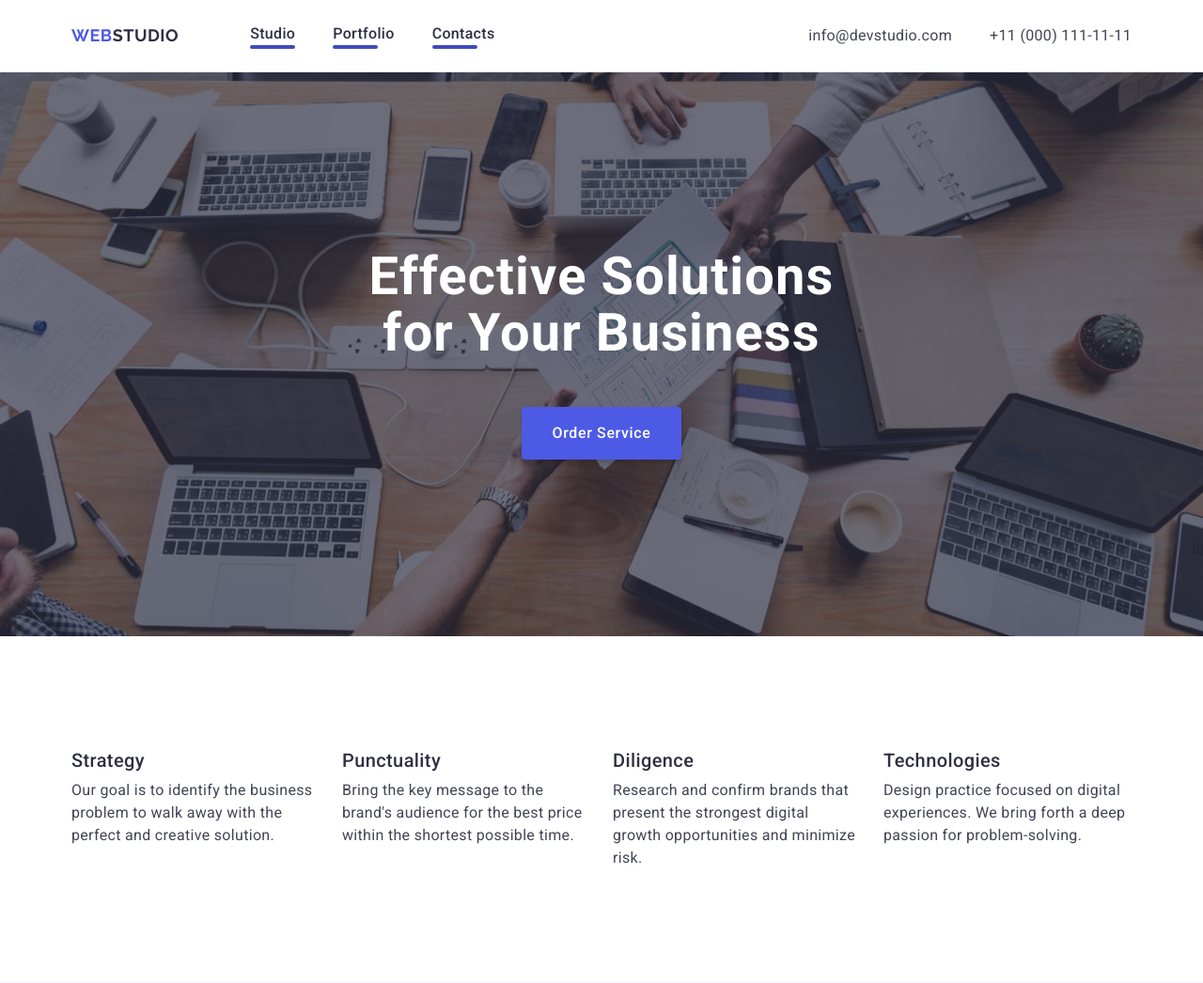
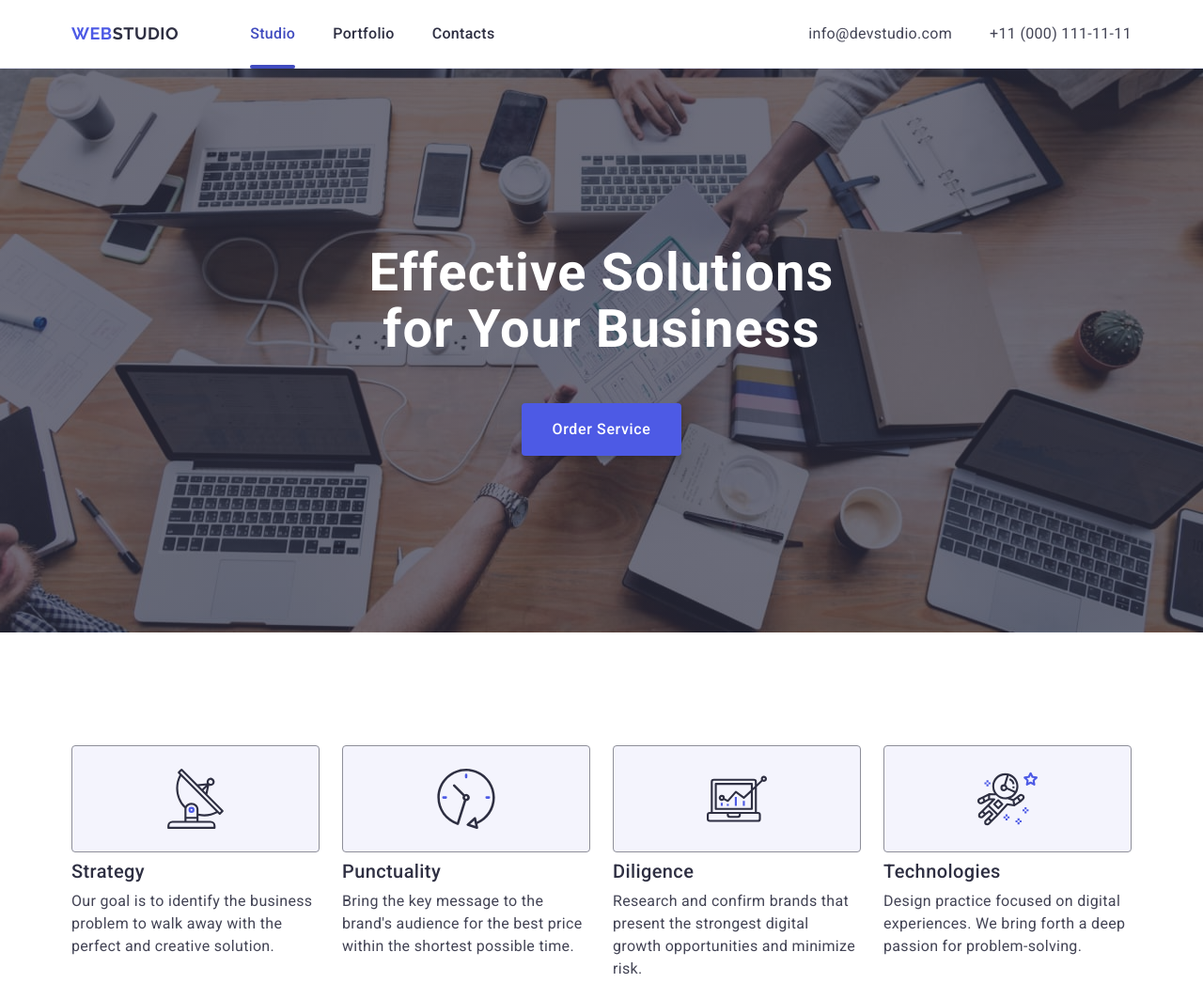
Before and after one commit to Nadiia-Yuce/goit-markup-hw-04, a plain HTML site: page index.html in a window 1280 px wide. Shown: the top 1046 px of the page at 94% size. Drawn offline with nearby package versions, Linux system fonts and the light colour scheme.

Commit message:
add icons in features section

```diff
--- a/css/styles.css
+++ b/css/styles.css
@@ -73,7 +73,6 @@ button {
 .nav-list {
   display: flex;
   gap: 40px;
-  /* justify-content: center; */
 }
 
 .nav-item {
@@ -84,6 +83,9 @@ button {
   color: #2e2f42;
   display: block;
   padding: 24px 0;
+  transition-property: color;
+  transition-duration: 250ms;
+  transition-timing-function: cubic-bezier(0.4, 0, 0.2, 1);
 }
 
 .nav-item:hover,
@@ -91,13 +93,21 @@ button {
   color: #404bbf;
 }
 
-.nav-item::after {
+.current {
+  position: relative;
+  color: #404bbf;
+}
+
+.nav-item.current::after {
   content: "";
+  position: absolute;
+  left: 0;
+  bottom: -1px;
+  display: block;
+  width: 100%;
+  height: 4px;
   border-radius: 2px;
-  width: 48px;
-  height: 4px;
-  background: #404bbf;
-  display: block;
+  background-color: #404bbf;
 }
 
 .address {
@@ -115,6 +125,9 @@ button {
   line-height: 1.5;
   letter-spacing: 0.02em;
   color: #434455;
+  transition-property: color;
+  transition-duration: 250ms;
+  transition-timing-function: cubic-bezier(0.4, 0, 0.2, 1);
 }
 
 .address-item:hover,
@@ -222,6 +235,27 @@ button {
   width: calc((100% - 3 * 24px) / 4);
 }
 
+.features-icon-container {
+  display: flex;
+  gap: 24px;
+  justify-content: center;
+  align-items: center;
+  background: #f4f4fd;
+  border: 1px solid #8e8f99;
+  border-radius: 4px;
+  padding: 24px 0;
+  margin-bottom: 8px;
+}
+
+.features-icon {
+  /* display: block;
+  background: #f4f4fd;
+  border: 1px solid #8e8f99;
+  border-radius: 4px;
+  width: 264px;
+  height: 112px; */
+}
+
 .features-subtitle {
   margin-bottom: 8px;
 }
--- a/index.html
+++ b/index.html
@@ -27,7 +27,7 @@
             >Web<span class="logo-part">Studio</span></a
           >
           <ul class="nav-list">
-            <li><a class="nav-item" href="./index.html">Studio</a></li>
+            <li><a class="nav-item current" href="./index.html">Studio</a></li>
             <li><a class="nav-item" href="">Portfolio</a></li>
             <li><a class="nav-item" href="">Contacts</a></li>
           </ul>
@@ -63,6 +63,11 @@
           <h2 class="visually-hidden">Features</h2>
           <ul class="features-list">
             <li class="features-item">
+              <div class="features-icon-container">
+                <svg class="features-icon" width="64" height="64">
+                  <use href="./images/icons.svg#icon-antenna"></use>
+                </svg>
+              </div>
               <h3 class="features-subtitle subtitle">Strategy</h3>
               <p class="features-text text">
                 Our goal is to identify the business problem to walk away with
@@ -70,6 +75,11 @@
               </p>
             </li>
             <li class="features-item">
+              <div class="features-icon-container">
+                <svg class="features-icon" width="64" height="64">
+                  <use href="./images/icons.svg#icon-clock"></use>
+                </svg>
+              </div>
               <h3 class="features-subtitle subtitle">Punctuality</h3>
               <p class="features-text text">
                 Bring the key message to the brand's audience for the best price
@@ -77,6 +87,11 @@
               </p>
             </li>
             <li class="features-item">
+              <div class="features-icon-container">
+                <svg class="features-icon" width="64" height="64">
+                  <use href="./images/icons.svg#icon-diagram"></use>
+                </svg>
+              </div>
               <h3 class="features-subtitle subtitle">Diligence</h3>
               <p class="features-text text">
                 Research and confirm brands that present the strongest digital
@@ -84,6 +99,11 @@
               </p>
             </li>
             <li class="features-item">
+              <div class="features-icon-container">
+                <svg class="features-icon" width="64" height="64">
+                  <use href="./images/icons.svg#icon-astronaut"></use>
+                </svg>
+              </div>
               <h3 class="features-subtitle subtitle">Technologies</h3>
               <p class="features-text text">
                 Design practice focused on digital experiences. We bring forth a
```
Also changed, not shown: images/icons.svg (added).
